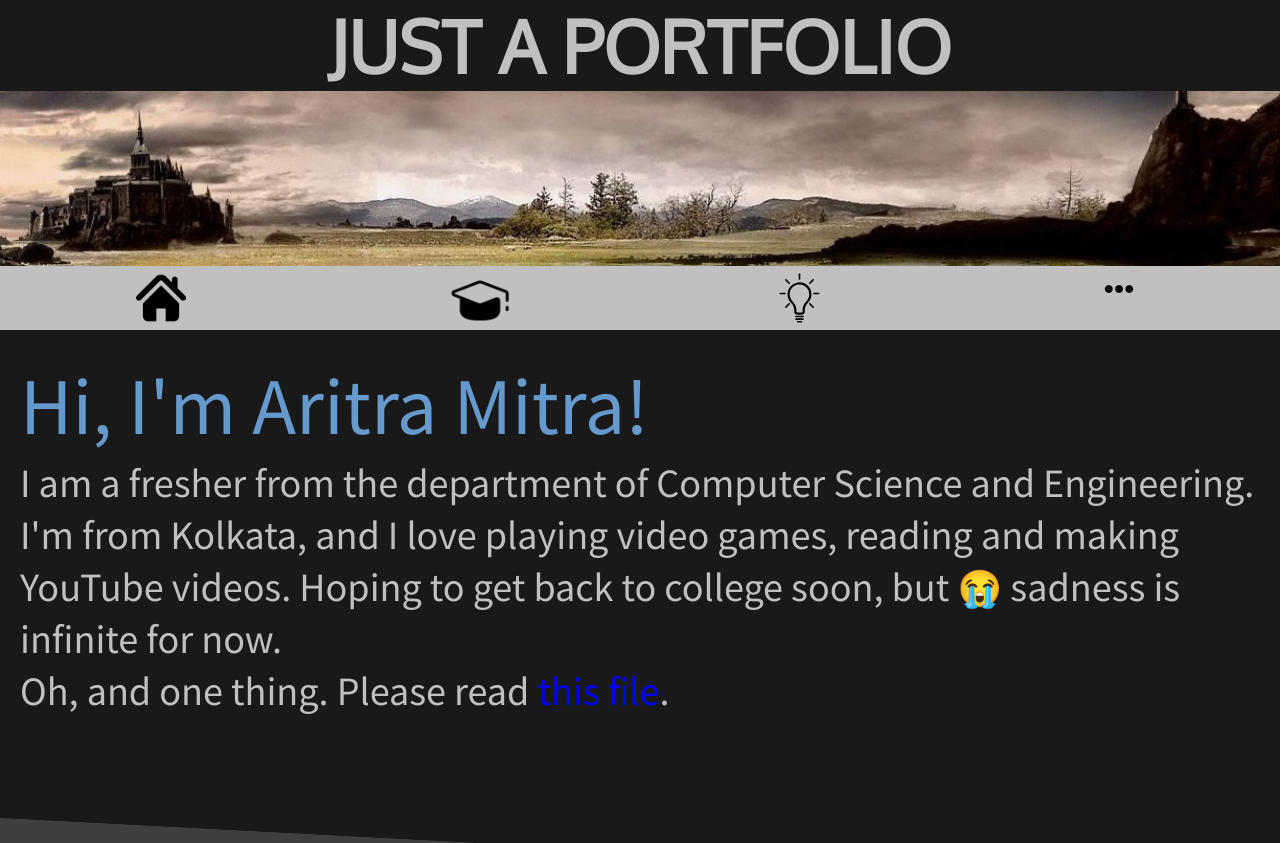
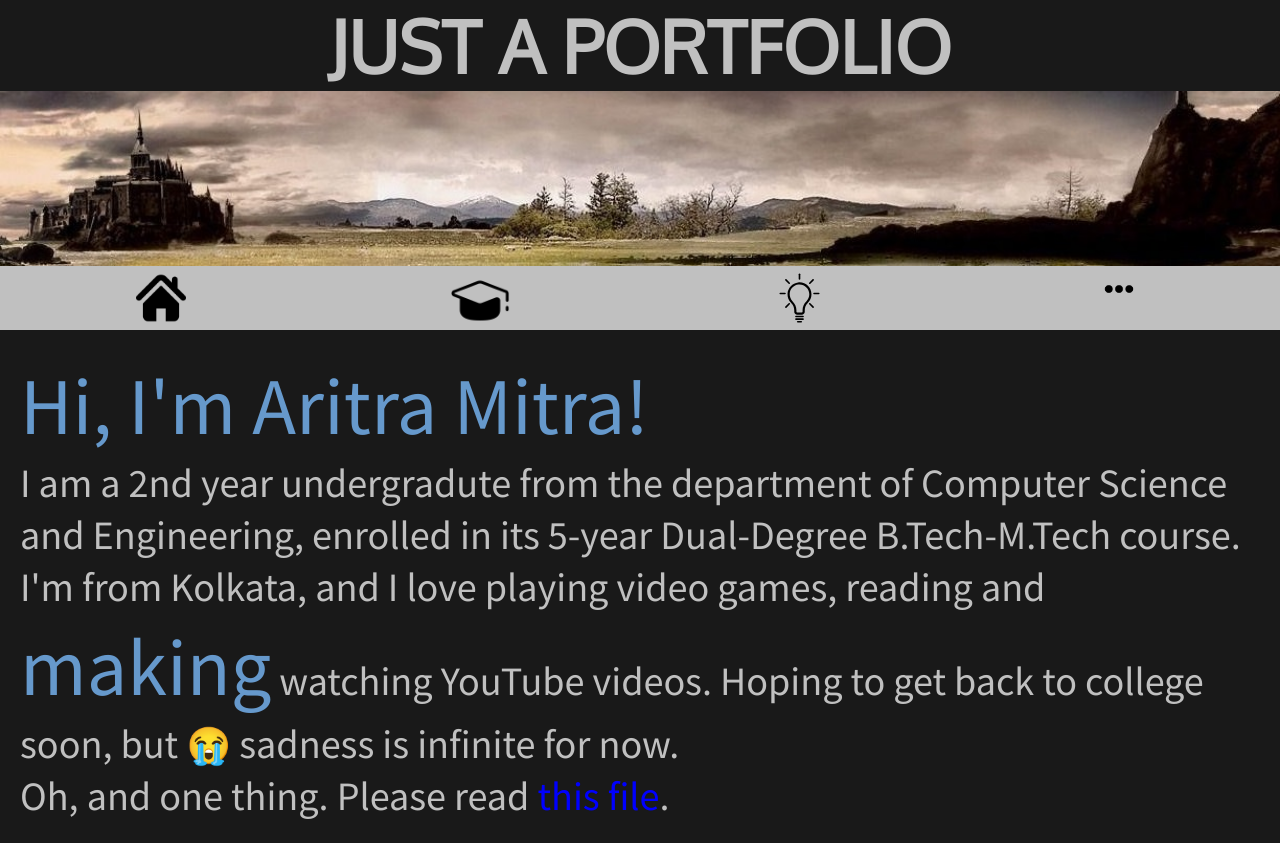
Before and after one commit to Ammetre/ammetre.github.io, a plain HTML site: page sf_2022portfolio/index.html in a window 1280 px wide. Shown: the top 843 px of the page. Drawn offline with Linux system fonts and the light colour scheme.

Commit message:
change my info a bit

```diff
--- a/sf_2022portfolio/index.html
+++ b/sf_2022portfolio/index.html
@@ -28,7 +28,7 @@ My Portfolio
 </tr></table>
 </div>
 <div class="top">
-<p><span>Hi, I'm Aritra Mitra!</span><br> I am a fresher from the department of Computer Science and Engineering. I'm from Kolkata, and I love playing video games, reading and making YouTube videos. Hoping to get back to college soon, but &#128557	 sadness is infinite for now.<br>Oh, and one thing. Please read <a href="Files\readme.txt">this file</a>.</p>
+<p><span>Hi, I'm Aritra Mitra!</span><br> I am a 2nd year undergradute from the department of Computer Science and Engineering, enrolled in its 5-year Dual-Degree B.Tech-M.Tech course. I'm from Kolkata, and I love playing video games, reading and <span class="st">making</span> watching YouTube videos. Hoping to get back to college soon, but &#128557	 sadness is infinite for now.<br>Oh, and one thing. Please read <a href="Files\readme.txt">this file</a>.</p>
 </div>
 <div class="Separator">
 <img src="Files\separator.jpg" width="100%" >
```
